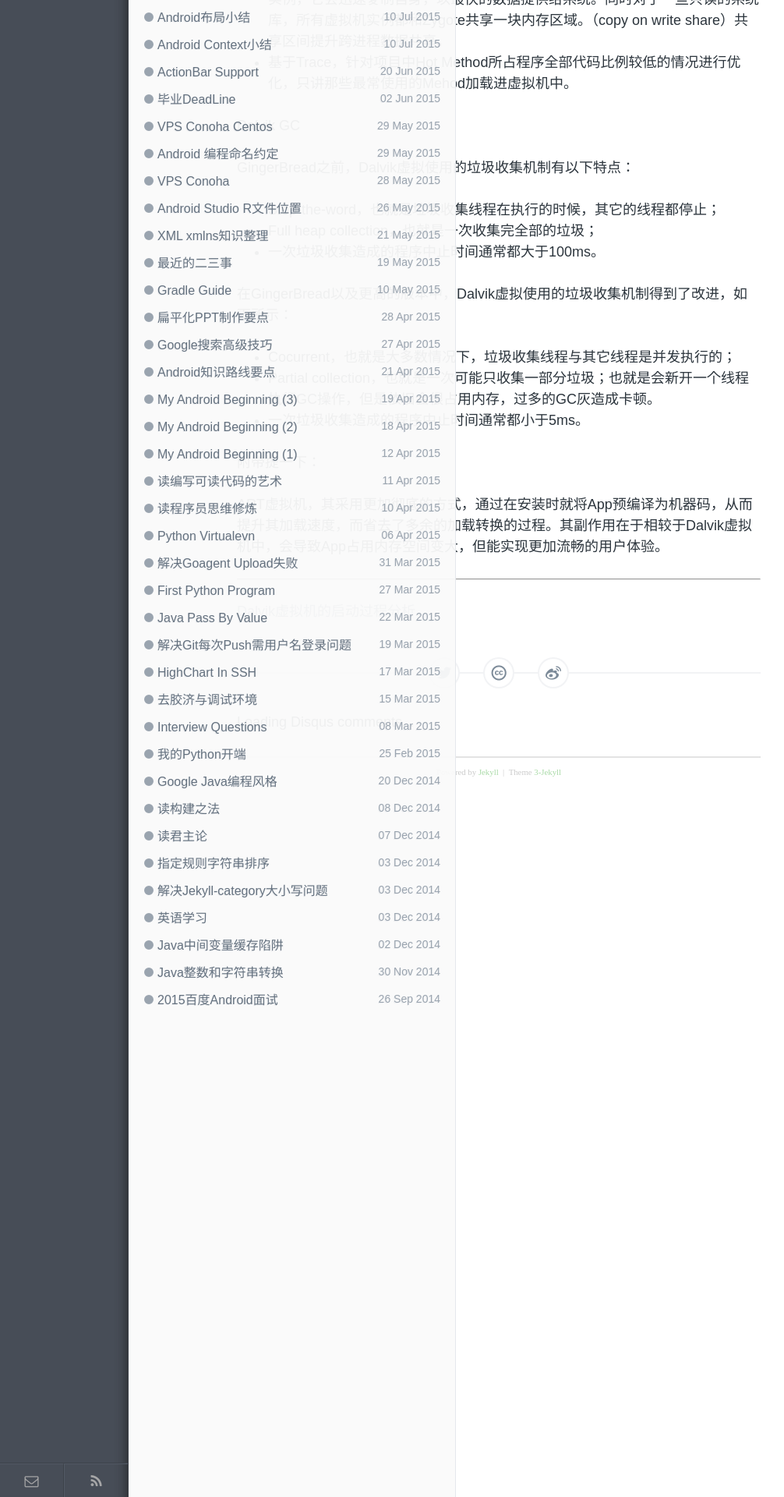
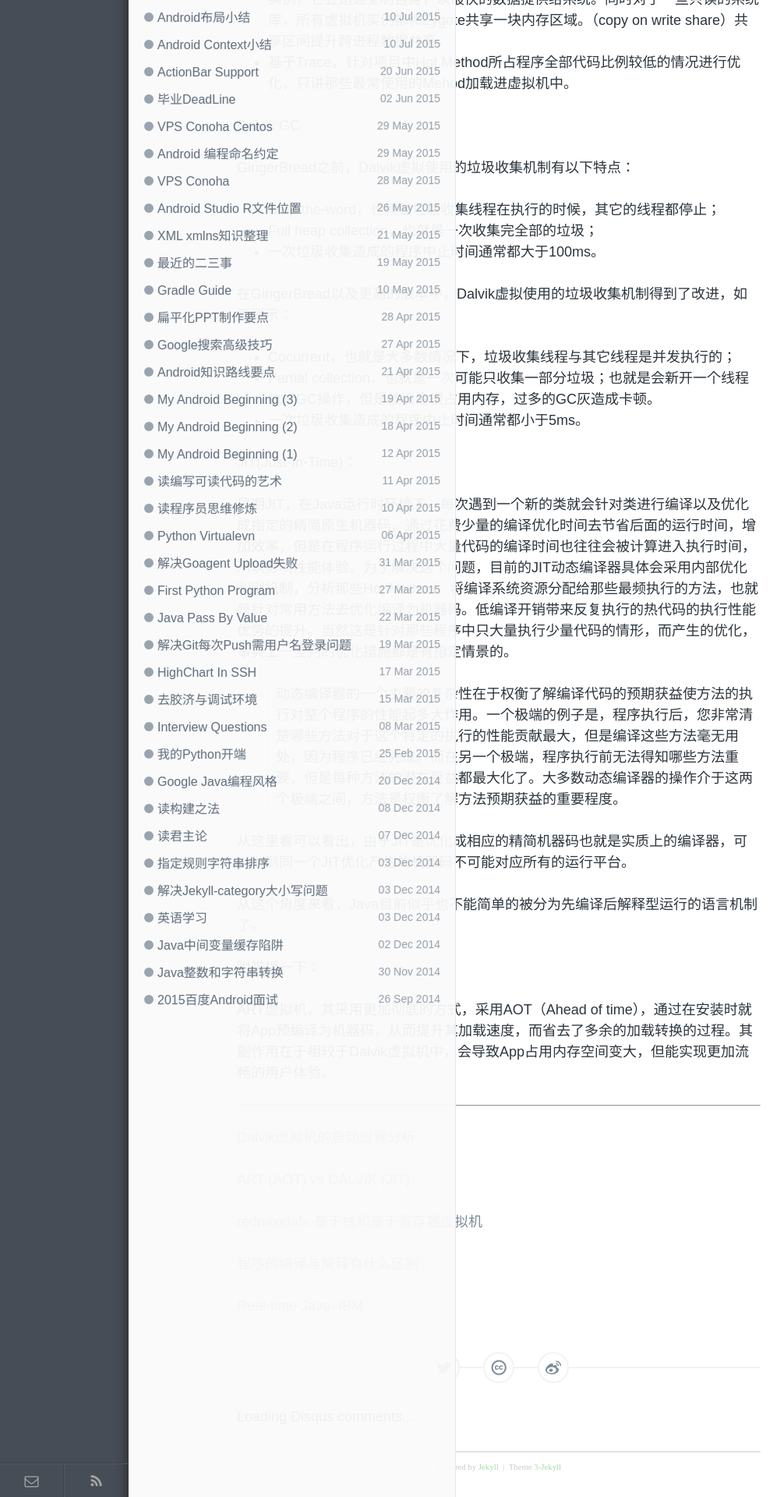
Before and after one commit to enlipan/enlipan.github.io, a Jekyll site: the page built from _posts/2015-8-7-android-dalvik.md, in a window 1280 px wide. Shown: the part 699-2619 px from the top of the page at 78% size, without its empty margins (0-1006 px from the left). Built offline with Jekyll 4.4.1, drawn with Linux system fonts in a browser that asks for light colours; comment, search, counter and statistics services are not loaded; some of the changed text lies outside the part shown.

Commit message:
modify android dalvik

```diff
--- a/_posts/2015-8-7-android-dalvik.md
+++ b/_posts/2015-8-7-android-dalvik.md
@@ -11,7 +11,7 @@
 ####JVM与Dalvik虚拟机对比
 
 * 最主要区别Dalvik 基于寄存器，而 JVM 基于栈。基于寄存器的虚拟机虽然降低兼容性但是对于更大的程序来说，虚拟器中解释执行程序的时候，其核心指令分发时间大大缩短，花费的时间更短。故而执行时效率更高。
-* 由于delvik虚拟机指令都大多数都包含寄存器的地址，所以它的指令通常比java虚拟机的指令更长。一般而言基于栈的机器需要更多指令，而基于寄存器的机器指令更长。
+* 由于delvik虚拟机指令都大多数都包含寄存器的地址，所以它的指令通常比java虚拟机的指令更长。一般而言基于栈的机器需要更多指令，而基于寄存器的机器的每条指令更长。
 
 
 * Dalvik更好的安全机制，SandBox机制，每一个App运行在独立的虚拟机实例中，其代码在虚拟机的解释下得以执行。 另外可以让虚拟机更多的依赖操作系统的线程调度机制和管理机制。
@@ -41,15 +41,31 @@
 * 一次垃圾收集造成的程序中止时间通常都小于5ms。
 
 
+####JIT(Just-In-Time)：
 
+早期JIT，在Java运行时环境下，每次遇到一个新的类就会针对类进行编译以及优化成指定的精简原生机器码，通过花费少量的编译优化时间去节省后面的运行时间，增加效率，但是在程序运行过程中大量代码的编译时间也往往会被计算进入执行时间，所以影响性能体验。为了解决这个问题，目前的JIT动态编译器具体会采用内部优化判别机制，分析那些Hot Method，将编译系统资源分配给那些最频执行的方法，也就是针对常用方法去优化编译为机器码。低编译开销带来反复执行的热代码的执行性能优势的提升。当然这是针对那些程序中只大量执行少量代码的情形，而产生的优化，事实上一些列的优化措施都是有指定情景的。
+
+>动态编译器的一个主要的复杂性在于权衡了解编译代码的预期获益使方法的执行对整个程序的性能起多大作用。一个极端的例子是，程序执行后，您非常清楚哪些方法对于这个特定的执行的性能贡献最大，但是编译这些方法毫无用处，因为程序已经完成。而在另一个极端，程序执行前无法得知哪些方法重要，但是每种方法的潜在受益都最大化了。大多数动态编译器的操作介于这两个极端之间，方法是权衡了解方法预期获益的重要程度。
+
+从这里看可以看出，由于JIT是优化成相应的精简机器码也就是实质上的编译器，可以揣测同一个JIT优化产生的机器码不可能对应所有的运行平台。
+
+从这个角度来看，Java目前似乎也不能简单的被分为先编译后解释型运行的语言机制了。
 
 
 
 ####附带提一下：
 
-ART虚拟机，其采用更加彻底的方式，通过在安装时就将App预编译为机器码，从而提升其加载速度，而省去了多余的加载转换的过程。其副作用在于相较于Dalvik虚拟机中，会导致App占用内存空间变大，但能实现更加流畅的用户体验。
+ART虚拟机，其采用更加彻底的方式，采用AOT（Ahead of time），通过在安装时就将App预编译为机器码，从而提升其加载速度，而省去了多余的加载转换的过程。其副作用在于相较于Dalvik虚拟机中，会导致App占用内存空间变大，但能实现更加流畅的用户体验。
 
 
 ---
 
 [Dalvik虚拟机的启动过程分析](http://blog.csdn.net/luoshengyang/article/details/8885792)
+
+[ART (AOT) vs DALVIK (JIT)](http://www.slideshare.net/limaniBhavik/artaot-vs-dalvikjit)
+
+[rednaxelafx-基于栈和基于寄存器虚拟机](http://rednaxelafx.iteye.com/blog/492667)
+
+[程序的编译与解释有什么区别](http://www.zhihu.com/question/21486706)
+
+[Real-time Java--IBM](http://www.ibm.com/developerworks/views/java/libraryview.jsp?search_by=Real+time+Java+Part)
```
